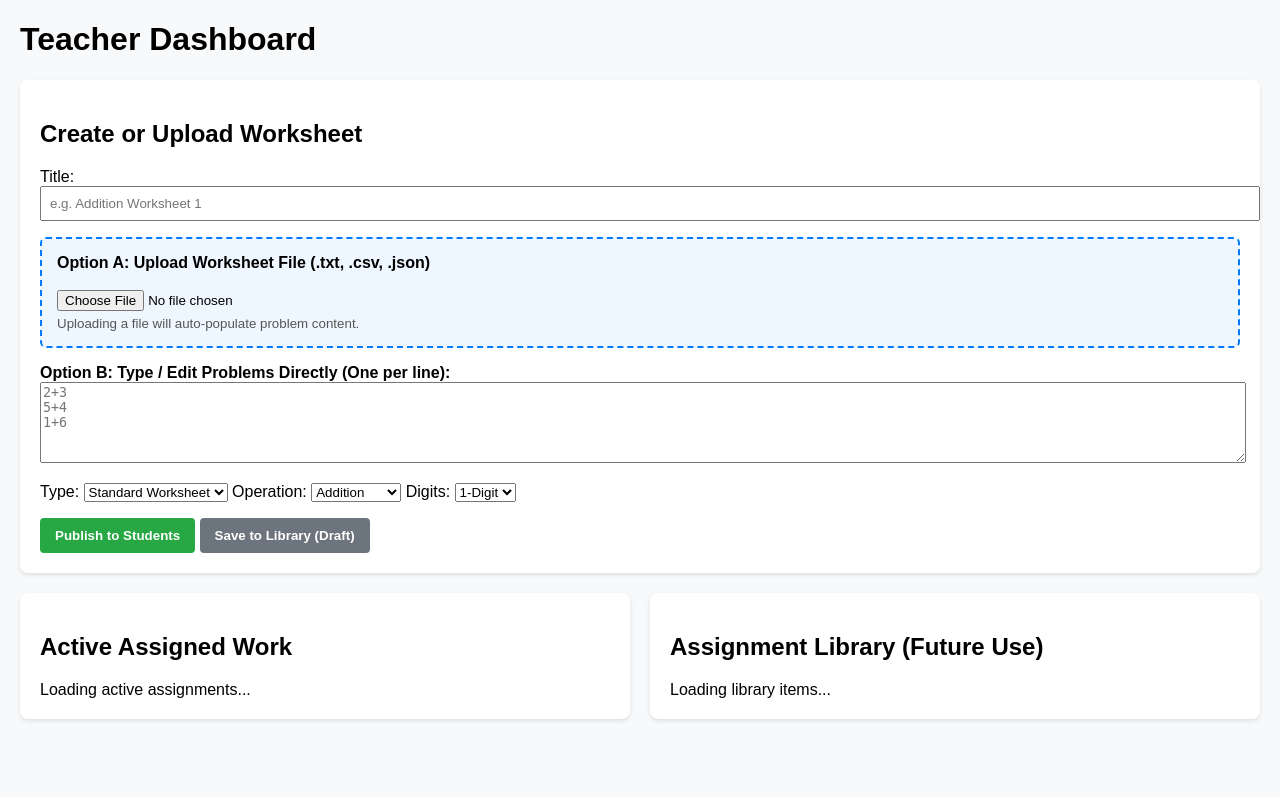
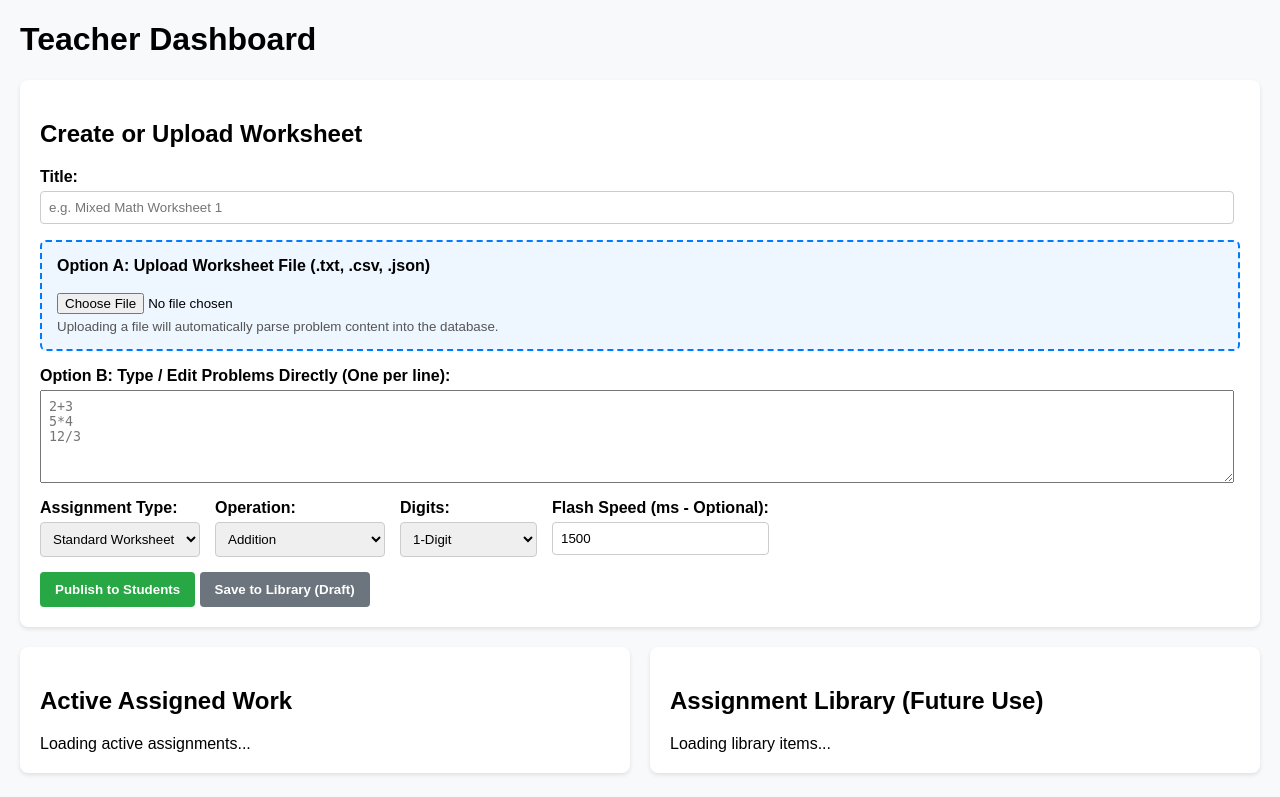
Before and after one commit to BuWiz/soroban-grader, a Flask app: page /teacher in a window 1280 px wide. Shown: the top 797 px of the page. Before the commit the page ends 721 px from the top, so only its background shows below. Run offline with Flask 3, Linux system fonts and the light colour scheme; data that the repository does not hold is empty.

Commit message:
Add full operations, digit levels, file upload, and library dashboard

```diff
--- a/templates/teacher.html
+++ b/templates/teacher.html
@@ -11,6 +11,10 @@
         .btn-green { background: #28a745; color: white; }
         .btn-gray { background: #6c757d; color: white; }
         .file-box { border: 2px dashed #007bff; background: #eef6ff; padding: 15px; border-radius: 6px; margin-bottom: 15px; }
+        .form-row { display: flex; gap: 15px; flex-wrap: wrap; margin-bottom: 15px; }
+        .form-group { display: flex; flex-direction: column; }
+        .form-group label { font-weight: bold; margin-bottom: 5px; }
+        .form-group select, .form-group input { padding: 8px; border-radius: 4px; border: 1px solid #ccc; }
     </style>
 </head>
 <body>
@@ -21,39 +25,60 @@
     <div class="card">
         <h2>Create or Upload Worksheet</h2>
         <form id="assignmentForm" action="/teacher" method="POST" enctype="multipart/form-data">
-            <p>
-                <label>Title:</label><br>
-                <input type="text" name="title" placeholder="e.g. Addition Worksheet 1" style="width: 100%; padding: 8px;">
+            <p class="form-group">
+                <label>Title:</label>
+                <input type="text" name="title" placeholder="e.g. Mixed Math Worksheet 1" style="width: 98%; padding: 8px;">
             </p>
 
             <div class="file-box">
                 <label><strong>Option A: Upload Worksheet File (.txt, .csv, .json)</strong></label><br><br>
                 <input type="file" name="file_upload" accept=".txt,.csv,.json">
-                <small style="display:block; margin-top: 5px; color: #555;">Uploading a file will auto-populate problem content.</small>
+                <small style="display:block; margin-top: 5px; color: #555;">Uploading a file will automatically parse problem content into the database.</small>
             </div>
 
-            <p>
-                <label><strong>Option B: Type / Edit Problems Directly (One per line):</strong></label><br>
-                <textarea name="content" rows="5" placeholder="2+3&#10;5+4&#10;1+6" style="width: 100%;"></textarea>
+            <p class="form-group">
+                <label><strong>Option B: Type / Edit Problems Directly (One per line):</strong></label>
+                <textarea name="content" rows="5" placeholder="2+3&#10;5*4&#10;12/3" style="width: 98%; padding: 8px;"></textarea>
             </p>
 
-            <p>
-                <label>Type:</label>
+            <div class="form-row">
+                <div class="form-group">
+                    <label>Assignment Type:</label>
                     <select name="type">
                         <option value="Standard Worksheet">Standard Worksheet</option>
                         <option value="Flash Anzan">Flash Anzan</option>
+                        <option value="Timed Test">Timed Test</option>
                     </select>
+                </div>
+
+                <div class="form-group">
                     <label>Operation:</label>
                     <select name="operation">
                         <option value="Addition">Addition</option>
                         <option value="Subtraction">Subtraction</option>
+                        <option value="Multiplication">Multiplication</option>
+                        <option value="Division">Division</option>
+                        <option value="Mixed (Add/Sub)">Mixed (Add/Sub)</option>
+                        <option value="Mixed (All)">Mixed (All Operations)</option>
                     </select>
+                </div>
+
+                <div class="form-group">
                     <label>Digits:</label>
                     <select name="digits">
                         <option value="1-Digit">1-Digit</option>
                         <option value="2-Digit">2-Digit</option>
+                        <option value="3-Digit">3-Digit</option>
+                        <option value="4-Digit">4-Digit</option>
+                        <option value="Multi-Digit Mixed">Multi-Digit Mixed</option>
                     </select>
-            </p>
+                </div>
+
+                <div class="form-group">
+                    <label>Flash Speed (ms - Optional):</label>
+                    <input type="number" name="flash_speed" value="1500" step="100">
+                </div>
+            </div>
 
             <button type="submit" name="action" value="published" class="btn btn-green">Publish to Students</button>
             <button type="submit" name="action" value="draft" class="btn btn-gray">Save to Library (Draft)</button>
@@ -101,12 +126,12 @@
 
                 if (item.status === 'published' || !item.status) {
                     publishedCount++;
-                    el.innerHTML = `<strong>${item.title}</strong> (${item.type} - ${item.operation})<br><small>Status: Active</small>`;
+                    el.innerHTML = `<strong>${item.title}</strong> (${item.type} - ${item.operation} [${item.digits}])<br><small>Status: Active</small>`;
                     assignedContainer.appendChild(el);
                 } else {
                     draftCount++;
                     el.innerHTML = `
-                        <strong>${item.title}</strong> (${item.type} - ${item.operation})<br>
+                        <strong>${item.title}</strong> (${item.type} - ${item.operation} [${item.digits}])<br>
                         <button class="btn btn-green" onclick="publishItem('${item.id}')" style="padding: 4px 8px; font-size: 12px; margin-top: 5px;">Assign to Students Now</button>
                     `;
                     libraryContainer.appendChild(el);
```
Lines whose indentation alone changed are shown as unchanged.
